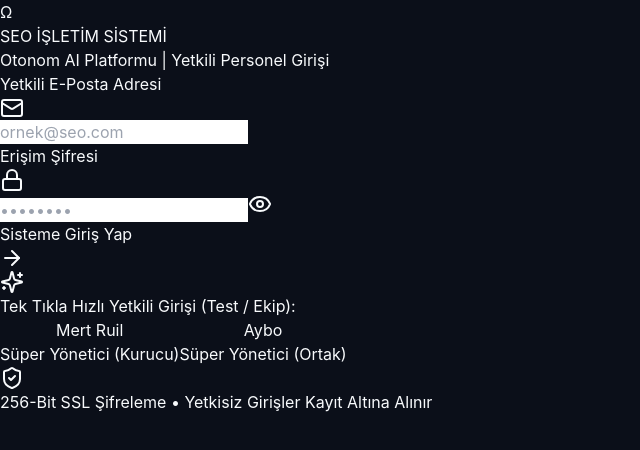
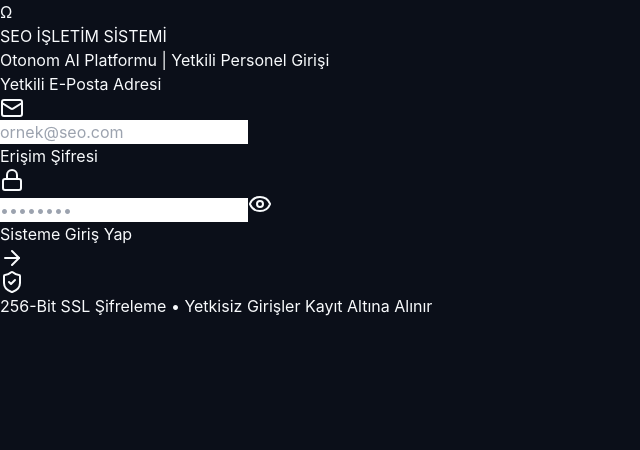
Before and after one commit to MertRuil/seo-platform, a Next.js app in the folder apps/web/: page /login in a window 1280 px wide. Shown: the top 450 px of the page, without its empty margins (0-640 px from the left). Built offline with nearby package versions, Linux system fonts and the light colour scheme.

Commit message:
feat: remove quick test buttons from login page for production

```diff
--- a/apps/web/src/app/login/page.tsx
+++ b/apps/web/src/app/login/page.tsx
@@ -2,7 +2,7 @@
 
 import React, { useState } from "react";
 import { useAuth } from "@/context/AuthContext";
-import { Lock, Mail, Eye, EyeOff, ShieldCheck, ArrowRight, Sparkles, AlertCircle, Loader2 } from "lucide-react";
+import { Lock, Mail, Eye, EyeOff, ShieldCheck, ArrowRight, AlertCircle, Loader2 } from "lucide-react";
 
 export default function LoginPage() {
   const { login } = useAuth();
@@ -27,18 +27,6 @@ export default function LoginPage() {
 
     if (!result.success) {
       setError(result.error || "Giriş yapılamadı. Bilgilerinizi kontrol edin.");
-    }
-  };
-
-  const handleQuickLogin = async (userEmail: string, userPass: string) => {
-    setEmail(userEmail);
-    setPassword(userPass);
-    setIsLoading(true);
-    setError(null);
-    const result = await login(userEmail, userPass);
-    setIsLoading(false);
-    if (!result.success) {
-      setError(result.error || "Hızlı giriş başarısız oldu.");
     }
   };
 
@@ -132,34 +120,6 @@ export default function LoginPage() {
               )}
             </button>
           </form>
-
-          {/* Hızlı Erişim Kutusu */}
-          <div className="mt-6 pt-5 border-t border-slate-800/80">
-            <div className="flex items-center gap-1.5 text-xs text-slate-400 font-medium mb-3">
-              <Sparkles className="w-3.5 h-3.5 text-amber-400" />
-              <span>Tek Tıkla Hızlı Yetkili Girişi (Test / Ekip):</span>
-            </div>
-
-            <div className="grid grid-cols-2 gap-2">
-              <button
-                type="button"
-                onClick={() => handleQuickLogin("mert@seo.com", "0706Ma*")}
-                className="px-3 py-2 bg-slate-800/80 hover:bg-slate-800 border border-slate-700/60 hover:border-indigo-500/40 rounded-lg text-left text-xs transition-all group"
-              >
-                <div className="font-semibold text-slate-200 group-hover:text-indigo-400">Mert Ruil</div>
-                <div className="text-[10px] text-emerald-400 font-medium">Süper Yönetici (Kurucu)</div>
-              </button>
-
-              <button
-                type="button"
-                onClick={() => handleQuickLogin("aybo@seo.com", "kardesler123")}
-                className="px-3 py-2 bg-slate-800/80 hover:bg-slate-800 border border-slate-700/60 hover:border-indigo-500/40 rounded-lg text-left text-xs transition-all group"
-              >
-                <div className="font-semibold text-slate-200 group-hover:text-indigo-400">Aybo</div>
-                <div className="text-[10px] text-emerald-400 font-medium">Süper Yönetici (Ortak)</div>
-              </button>
-            </div>
-          </div>
         </div>
 
         {/* Alt Güvenlik Bildirimi */}
```
